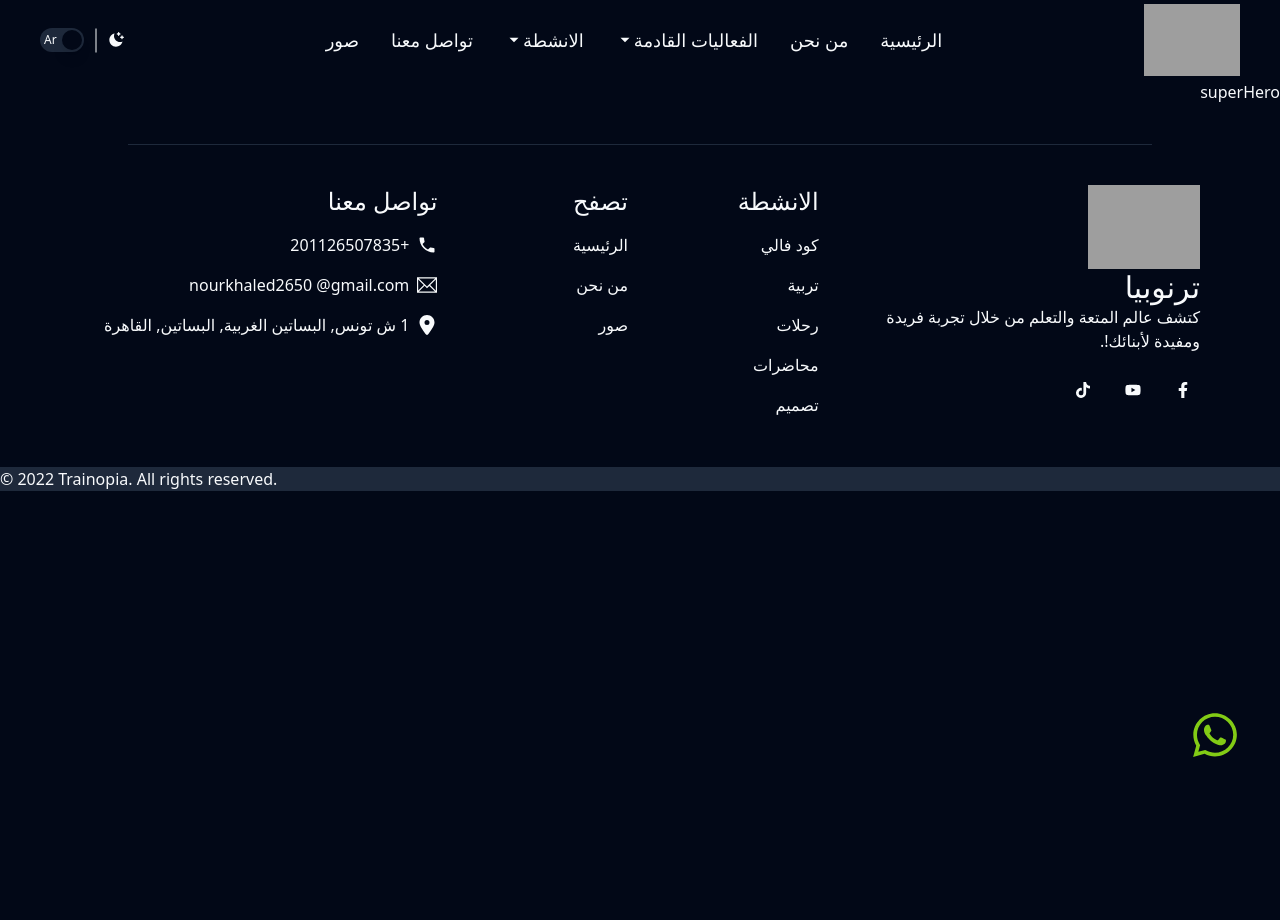
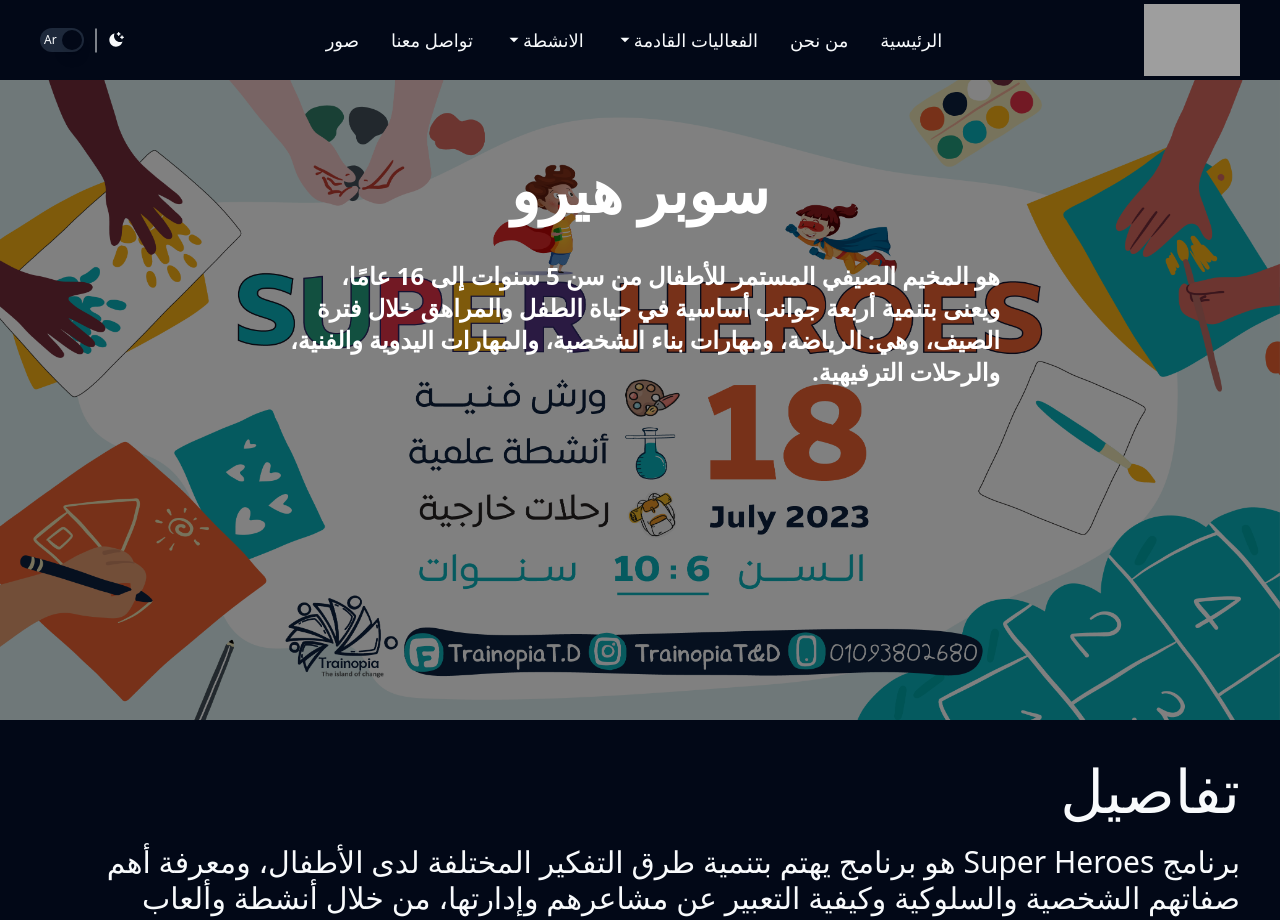
Before and after one commit to 25khattab/trainopia-website-react, a React (Vite) app: page /events/superHero in a window 1280 px wide. Shown: the top 920 px of the page. Before the commit the page ends 800 px from the top, so only its background shows below. Built offline with nearby package versions, Linux system fonts and the light colour scheme; grey boxes are pictures that could not be loaded.

Commit message:
event pages done

```diff
--- a/src/App.tsx
+++ b/src/App.tsx
@@ -4,7 +4,7 @@ import { useAppSelector } from './hooks/reduxHooks';
 import { useEffect } from 'react';
 import i18n from './i18n';
 import Footer from './components/Shared/Footer';
-import WhatsApp from './components/Shared/WhatsApp';
+// import WhatsApp from './components/Shared/WhatsApp';
 
 const App = () => {
   const language = useAppSelector((state) => state.language.arabic);
@@ -14,7 +14,7 @@ const App = () => {
   return (
     <div dir={language ? 'rtl' : 'ltr'} className='relative'>
       <Navbar />
-      <WhatsApp />
+      {/* <WhatsApp /> */}
       <Outlet />
       <Footer />
     </div>
--- /dev/null
+++ b/src/components/upComingEvents/EventDetails.tsx
@@ -0,0 +1,36 @@
+import { FaRegCalendarCheck } from 'react-icons/fa';
+import { FaLocationDot } from 'react-icons/fa6';
+import { IoIosPricetag } from 'react-icons/io';
+import { FaChildReaching } from 'react-icons/fa6';
+import { useTranslation } from 'react-i18next';
+import { IEvent } from '@/pages/Event';
+
+const EventDetails = ({ title }: IEvent) => {
+  const { t } = useTranslation(title);
+  return (
+    <div className='flex flex-col gap-6 p-10 lg:text-3xl'>
+      <h3 className='text-3xl lg:text-6xl'>{t('details.headLine')}</h3>
+      <p>{t('details.description')}</p>
+      <hr className='w-[80%] self-center' />
+      <ul className='flex flex-col gap-4'>
+        <li className='flex gap-6'>
+          <FaRegCalendarCheck /> {t('time')}
+        </li>
+        <li className='flex gap-6'>
+          <FaLocationDot />
+          {t('location')}
+        </li>
+        <li className='flex gap-6'>
+          <IoIosPricetag />
+          {t('price')}
+        </li>
+        <li className='flex gap-6'>
+          <FaChildReaching />
+          {t('age')}
+        </li>
+      </ul>
+    </div>
+  );
+};
+
+export default EventDetails;
--- /dev/null
+++ b/src/components/upComingEvents/EventGoals.tsx
@@ -0,0 +1,37 @@
+import Autoplay from 'embla-carousel-autoplay';
+import { Carousel, CarouselContent, CarouselItem } from '../ui/carousel';
+import { useAppSelector } from '@/hooks/reduxHooks';
+import { IEvent } from '@/pages/Event';
+import GoalsCard from './GoalsCard';
+import { useTranslation } from 'react-i18next';
+
+const EventGoals = ({ title }: IEvent) => {
+  const language = useAppSelector((state) => state.language.arabic);
+  const { t } = useTranslation(title);
+  const goalKeys = t('goals.content', { returnObjects: true });
+
+  return (
+    <div className='flex flex-col items-center gap-6 p-10'>
+      <h2 className='text-3xl lg:text-6xl'>{t('goals.headLine')}</h2>
+      <Carousel
+        className='max-w-[100vw] overflow-hidden text-sm lg:text-xl'
+        plugins={[
+          Autoplay({
+            delay: 2000,
+          }),
+        ]}
+        opts={{ loop: true, duration: 20, direction: language ? 'rtl' : 'ltr' }}
+      >
+        <CarouselContent className='px-10'>
+          {goalKeys.map((goal, index) => (
+            <CarouselItem key={index} className='basis-content md:basis-1/2 lg:basis-1/3'>
+              <GoalsCard goal={goal} />
+            </CarouselItem>
+          ))}
+        </CarouselContent>
+      </Carousel>
+    </div>
+  );
+};
+
+export default EventGoals;
--- a/src/components/upComingEvents/EventHero.tsx
+++ b/src/components/upComingEvents/EventHero.tsx
@@ -1,7 +1,14 @@
-const EventHero = () => {
+import { useTranslation } from 'react-i18next';
+import { IEvent } from '@/pages/Event';
+const EventHero = ({ title }: IEvent) => {
+  const { t } = useTranslation(title);
   return (
-    <div>
-      <img src='' alt='' />
+    <div className='relative'>
+      <img src={`/images/${title}.png`} className='z-[-1] h-[80vh] w-full brightness-50' alt='' />
+      <div className='absolute top-0 flex flex-col items-center p-10 text-white'>
+        <h1 className='py-10 text-3xl font-extrabold uppercase md:text-6xl'>{t('title')}</h1>
+        <p className='text-lg font-semibold md:w-[60%] md:text-2xl'>{t('shortDes')}</p>
+      </div>
     </div>
   );
 };
--- /dev/null
+++ b/src/components/upComingEvents/GoalsCard.tsx
@@ -0,0 +1,8 @@
+interface IProps {
+  goal: String;
+}
+const GoalsCard = ({ goal }: IProps) => {
+  return <p className='h-full rounded-xl bg-secondary p-10'>{goal}</p>;
+};
+
+export default GoalsCard;
--- a/src/locales/ar/events/superHero.json
+++ b/src/locales/ar/events/superHero.json
@@ -1 +1,23 @@
-{ "title": "سوبر هيرو" }
+{
+  "title": "سوبر هيرو",
+  "shortDes": "هو المخيم الصيفي المستمر للأطفال من سن 5 سنوات إلى 16 عامًا، ويعنى بتنمية أربعة جوانب أساسية في حياة الطفل والمراهق خلال فترة الصيف، وهي: الرياضة، ومهارات بناء الشخصية، والمهارات اليدوية والفنية، والرحلات الترفيهية.",
+  "details": {
+    "headLine": "تفاصيل",
+    "description": "برنامج Super Heroes هو برنامج يهتم بتنمية طرق التفكير المختلفة لدى الأطفال، ومعرفة أهم صفاتهم الشخصية والسلوكية وكيفية التعبير عن مشاعرهم وإدارتها، من خلال أنشطة وألعاب ومسابقات تتم في نادي القطامية جاردنز، ومن خلال ورش عمل فنية ويدوية، وجلسات نقاش عام. يهدف البرنامج إلى استغلال وقت عطلة الصيف واستمرار تدريب الأطفال والمراهقين على القيم الشخصية والمهارات المختلفة من خلال الألعاب والورش الفنية الشيقة."
+  },
+  "time": "من 4 يونيو 2022 إلى 22 يونيو 2022",
+  "location": "مقر فريق ترينوبيا في المعادي الجديدة",
+  "price": "800 EG",
+  "age": "السن : 5 ال 12",
+  "goals": {
+    "headLine": "الاهداف",
+    "content": [
+      "تنمية مهارات التعبير عن المشاعر وإدارتها بشكل إيجابي.",
+      "تعديل السلوكيات من خلال اللعب والأنشطة الممتعة",
+      "تنمية المهارات الفنية والإبداعية من خلال الورش الفنية المختلفة",
+      "الاهتمام بالجانب الترفيهي من خلال الرحلات الخارجية الممتعة",
+      "تنمية قدرات الطفل الذهنية واكتشاف أنماط التفكير المختلفة",
+      "تنمية آداب ومهارات التعامل مع الآخرين."
+    ]
+  }
+}
--- a/src/locales/ar/index.ts
+++ b/src/locales/ar/index.ts
@@ -11,7 +11,7 @@ import mediaTracks from './activities/mediaTracks.json';
 import camps from './activities/camps.json';
 import reviews from './home/reviews.json';
 import contactus from './contactus/contactus.json';
-
+import superHero from './events/superHero.json';
 export {
   nav,
   achievements,
@@ -26,4 +26,5 @@ export {
   camps,
   reviews,
   contactus,
+  superHero,
 };
--- a/src/locales/en/events/superHero.json
+++ b/src/locales/en/events/superHero.json
@@ -1 +1,23 @@
-{ "title": "Siper Hero" }
+{
+  "title": "Super Hero",
+  "shortDes": "The continuous summer camp for children aged 5 to 16 years focuses on developing four essential aspects in the lives of children and teenagers during the summer period. These aspects are: sports, personality building skills, handicrafts and arts skills, and recreational trips.",
+  "details": {
+    "headLine": "Details",
+    "description": "The Super Heroes program focuses on developing various thinking methods in children, understanding their key personality and behavioral traits, and teaching them how to express and manage their emotions. This is achieved through activities, games, and competitions held at Katameya Gardens Club, as well as through artistic and handicraft workshops and general discussion sessions. The program aims to make use of the summer vacation time by continuing to train children and teenagers on personal values and different skills through engaging games and artistic workshops.  "
+  },
+  "time": "From June 4, 2022, to June 22, 2022.",
+  "location": "The headquarters of Team Trinobia in New Maadi.",
+  "price": "800 EG",
+  "age": "Age: 5 to 12",
+  "goals": {
+    "headLine": "Goals",
+    "content": [
+      "Developing skills for expressing and managing emotions positively.",
+      "Modifying behaviors through enjoyable play and activities.",
+      "Enhancing artistic and creative skills through various art workshops.",
+      "Focusing on the recreational aspect through enjoyable outdoor trips.",
+      "Developing cognitive abilities and exploring different thinking patterns.",
+      "Fostering manners and skills for interacting with others."
+    ]
+  }
+}
--- a/src/locales/en/index.ts
+++ b/src/locales/en/index.ts
@@ -11,7 +11,7 @@ import mediaTracks from './activities/mediaTracks.json';
 import camps from './activities/camps.json';
 import reviews from './home/reviews.json';
 import contactus from './contactus/contactus.json';
-
+import superHero from './events/superHero.json';
 export {
   nav,
   achievements,
@@ -26,4 +26,5 @@ export {
   camps,
   reviews,
   contactus,
+  superHero,
 };
--- a/src/pages/Event.tsx
+++ b/src/pages/Event.tsx
@@ -1,10 +1,31 @@
 import { useParams } from 'react-router-dom';
+import EventHero from '@/components/upComingEvents/EventHero';
+import EventDetails from '@/components/upComingEvents/EventDetails';
+import EventGoals from '@/components/upComingEvents/EventGoals';
 
 const Event = () => {
   const params = useParams();
   const title = params.title;
 
-  return <div>{title}</div>;
+  return (
+    <>
+      {title == 'superHero' && (
+        <div>
+          <EventHero title={title} />
+          <EventDetails title={title} />
+          <EventGoals title={title} />
+        </div>
+      )}
+    </>
+  );
 };
 
 export default Event;
+export interface IEvent {
+  title: 'superHero';
+}
+
+//union typing refactor
+//unite the event list between the nav, home event cards, and the events' pages
+//make the title to be global state
+//add more events for testing
```
Also changed, not shown: public/images/superHero.png (renamed from public/images/super-hero.png), 1 other file (tests, documents, lock files or other folders).
